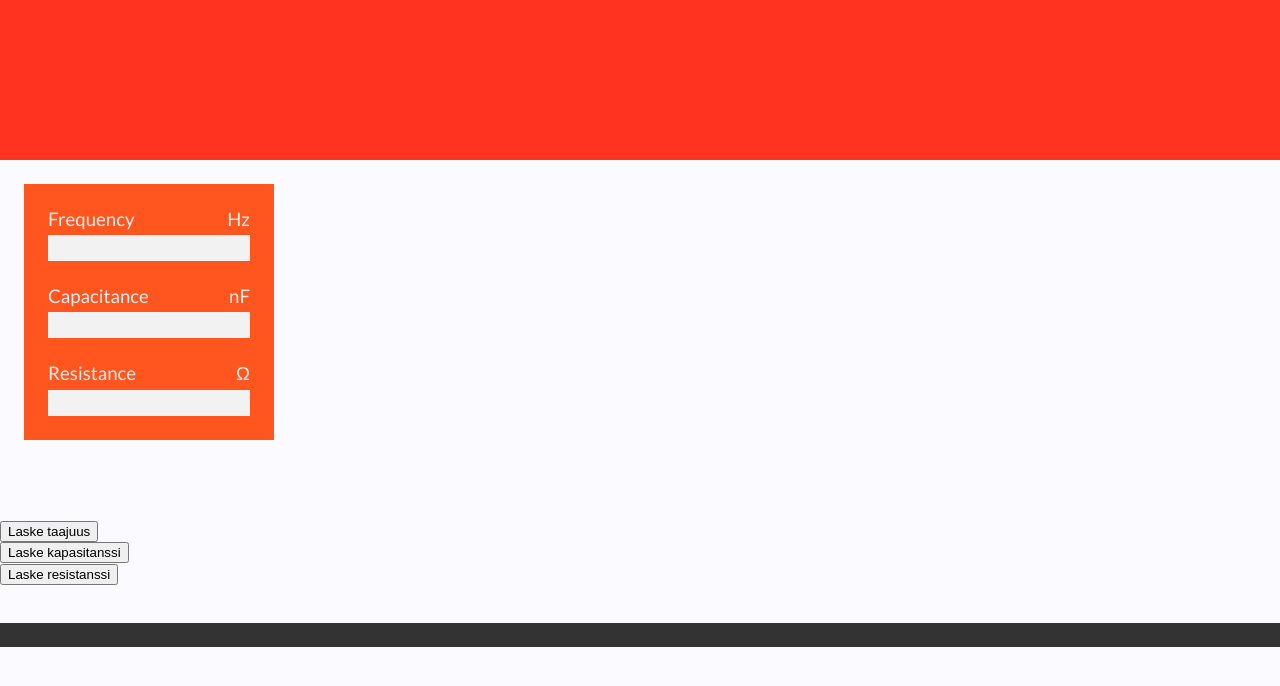
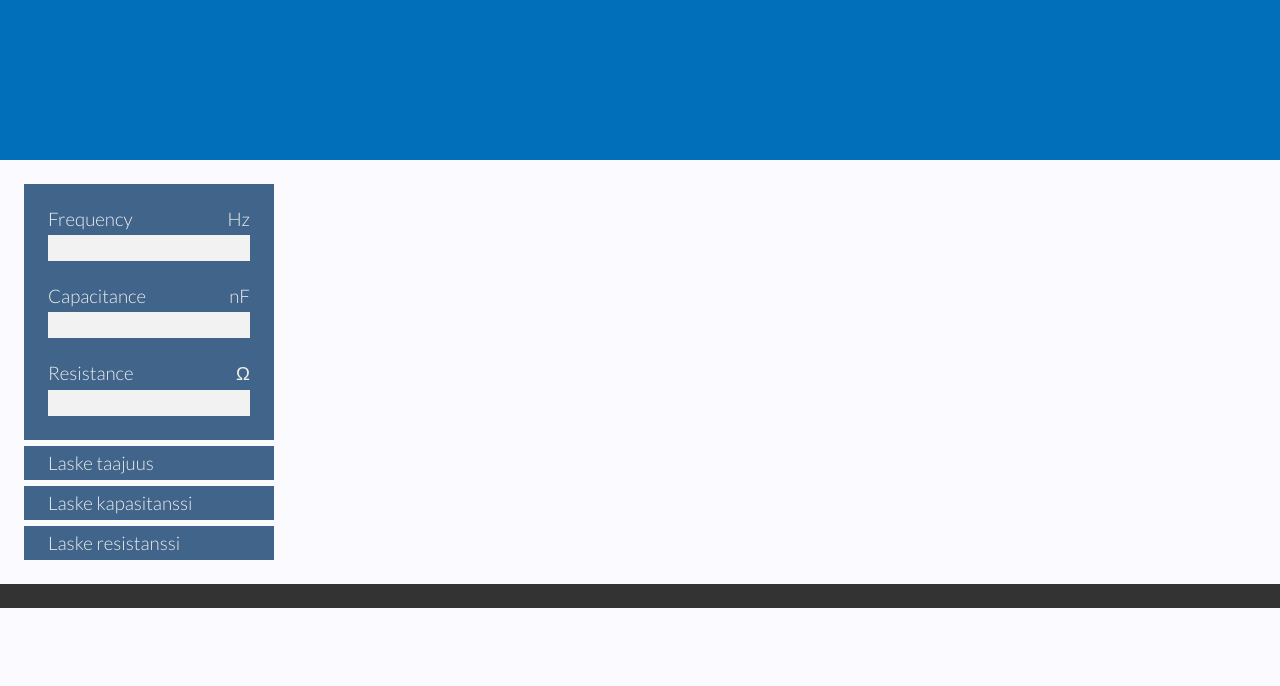
Before and after one commit to H4ukka/EngineerCalc, a plain HTML site: page src/index.html in a window 1280 px wide. Drawn offline with Linux system fonts and the light colour scheme.

Commit message:
Style Changes
Changed colours and button styling.

```diff
--- a/src/index.html
+++ b/src/index.html
@@ -4,7 +4,7 @@
     <meta charset="UTF-8">
     <script type="text/javascript" src="calc.js"></script>
     <link rel="stylesheet" type="text/css" href="style.css">
-    <link href='http://fonts.googleapis.com/css?family=Lato:400,900,300italic' rel='stylesheet' type='text/css'>
+    <link href='http://fonts.googleapis.com/css?family=Lato:300,400,900,300italic' rel='stylesheet' type='text/css'>
   </head>
 
   <body>
@@ -14,7 +14,7 @@
 
   <div id="page">
 
-    <div id="control_wrap">
+    <div class="control_wrap">
       <div class="input">
         <p>Frequency</p><p class="unit">Hz</p>
         <input type="number" id="taajuus" />
@@ -31,25 +31,13 @@
       </div>
     </div>
 
+    <div class="button_wrap">
+      <input type="button" onclick="lasketaajuus()" value="Laske taajuus" ></button>
+      <input type="button" onclick="laskekapasitanssi()" value="Laske kapasitanssi" ></button>
+      <input type="button" onclick="laskeresistanssi()" value="Laske resistanssi" ></button>
+    </div>
+
   </div>
-
-
-   <br><br><br>
-   <input type="button" onclick="lasketaajuus()" value="Laske taajuus" ></button>
-   <br>
-   <input type="button" onclick="laskekapasitanssi()" value="Laske kapasitanssi" ></button>
-   <br>
-   <input type="button" onclick="laskeresistanssi()" value="Laske resistanssi" ></button>
-
-   </td>
-</tr>
-
-<tr>
-<td>&nbsp;</td>
-<td>&nbsp;</td>
-<td><br><br><br>
-</tr>
-</table>
 
   <div id="footer">
   </div>
--- a/src/style.css
+++ b/src/style.css
@@ -5,14 +5,14 @@ body {
 }
 #header {
 	height: 160px;
-	background: #FF331F;
+	background: #016FB9;
 }
 #page {
 	padding: 24px;
 }
-#control_wrap {
+.control_wrap {
 	width: 250px;
-	background: #FF551F;
+	background: #41658A;
 }
 .input {
 	display: inline-block;
@@ -25,6 +25,7 @@ body {
 	padding-bottom: 24px;
 }
 .input p{
+	font-weight: 300;
 	font-size: 14pt;
 	color: #eee;
 	float: left;
@@ -45,6 +46,26 @@ body {
 	font-size: 12pt;
 	padding: 5px;
 }
+.button_wrap {
+	width: 250px;
+}
+.button_wrap > input[type=button] {
+	color: #eee;
+	font-family: 'Lato', sans-serif;
+	font-weight: 300;
+	text-align: left;
+	width: 100%;
+	font-size: 14pt;
+	border: none;
+	background: #41658A;
+	margin-top: 6px;
+	padding: 6px 6px 6px 24px;
+	cursor: pointer;
+}
+.button_wrap > input[type=button]:hover {
+	background: #01578E;
+}
+
 #footer {
 	background: #333;
 	height: 24px;
```
